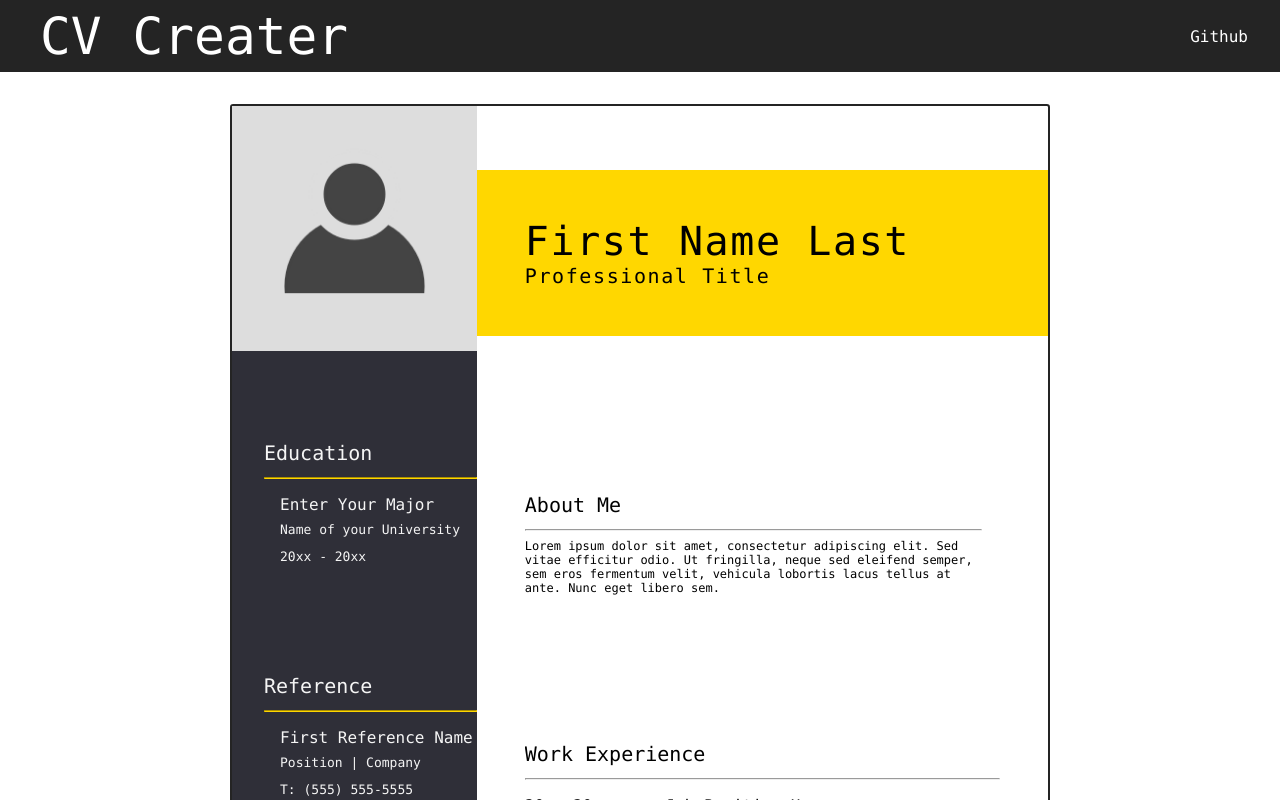
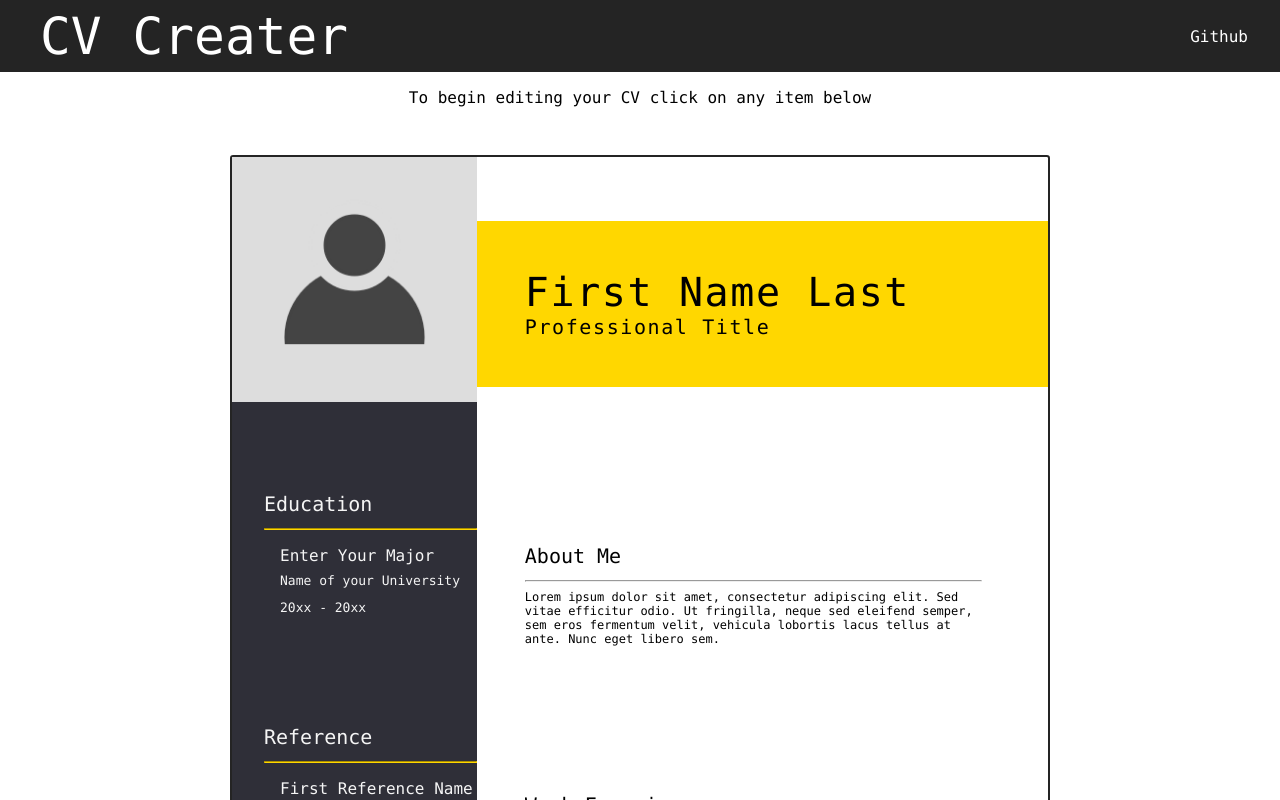
Before and after one commit to harold-mims/cv-builder, a React (Vite) app: page / in a window 1280 px wide. Shown: the top 800 px of the page. Built offline with nearby package versions, Linux system fonts and the light colour scheme.

Commit message:
fixed minor styling issues

```diff
--- a/src/App.jsx
+++ b/src/App.jsx
@@ -87,6 +87,7 @@ class App extends Component {
     return (
       <>
         <Navbar />
+        <p style={{alignSelf:"center"}}>To begin editing your CV click on any item below</p>
         <Cv
           education={this.state.education}
           references={this.state.references}
--- a/src/index.css
+++ b/src/index.css
@@ -188,6 +188,7 @@ h1 {
 }
 
 .sectionHeader {
+  width: 100%;
   font-size: 20px;
 }
 
@@ -221,6 +222,8 @@ h1 {
   object-fit: cover;
   min-height: 240px;
   max-height: 325px;
+
+  cursor: pointer;
 }
 
 .EducationWrapper,
@@ -292,6 +295,8 @@ h1 {
   margin: 4px;
 }
 
+
+
 input[type="range"] {
   -webkit-appearance: none;
   width: 100%;
```
